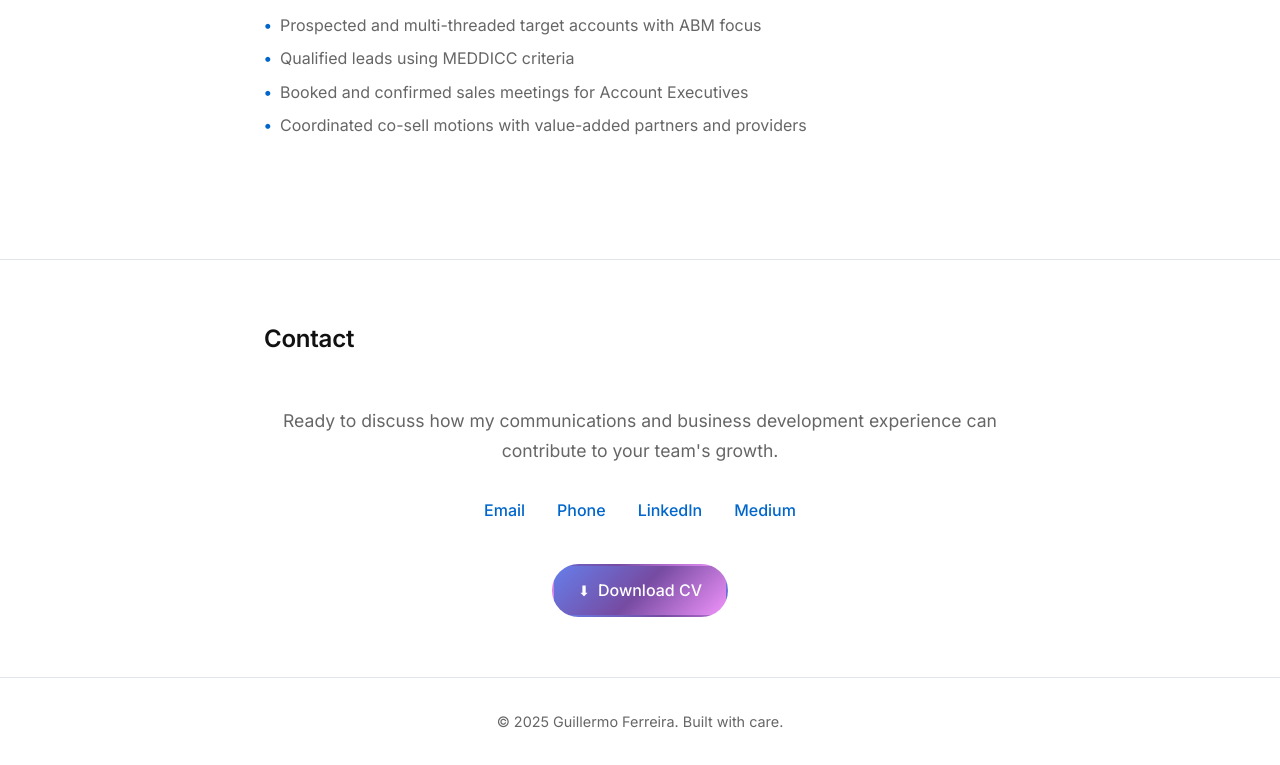
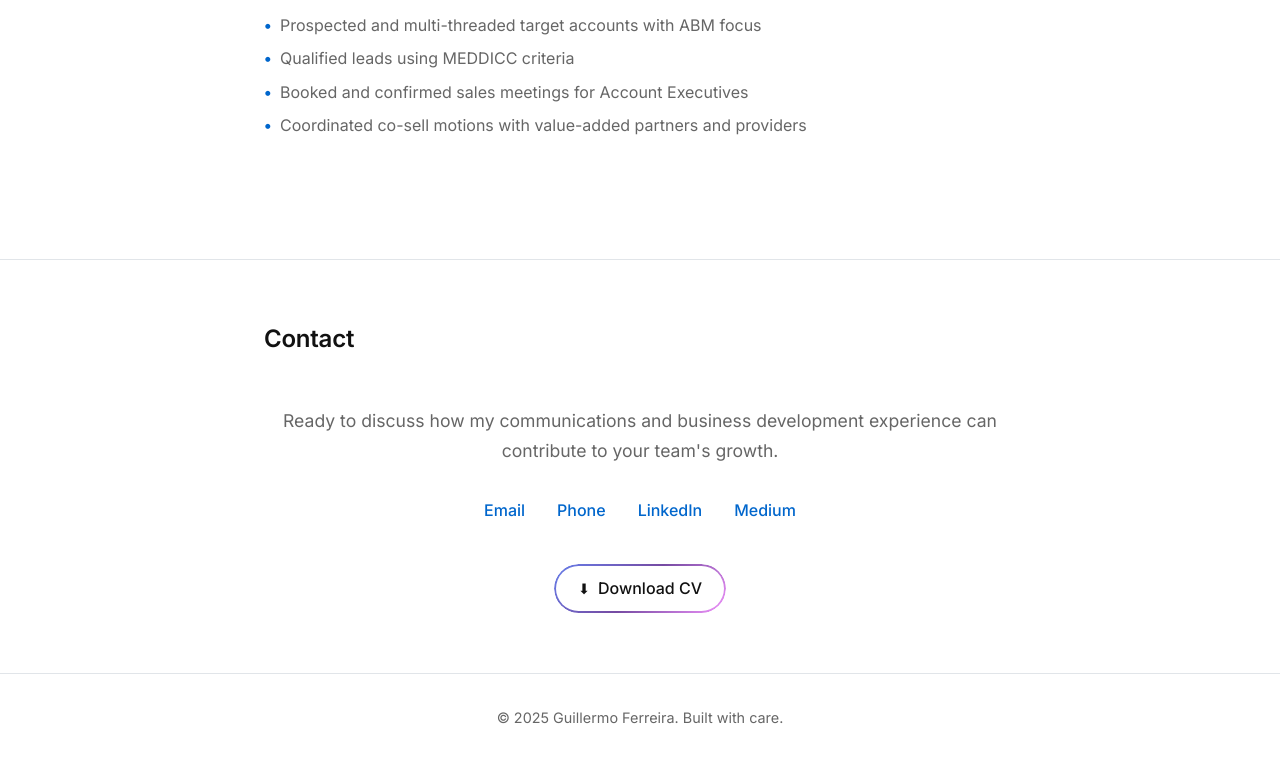
Before and after one commit to guillermo-ferreira/portfolio, a plain HTML site: page index.html in a window 1280 px wide. Shown: the part 4531-5296 px from the top of the page. Drawn offline with Linux system fonts and the light colour scheme.

Commit message:
Update index.html

```diff
--- a/index.html
+++ b/index.html
@@ -369,23 +369,34 @@
     align-items: center;
     gap: 8px;
     padding: 12px 24px;
-            background: linear-gradient(135deg, #667eea 0%, #764ba2 50%, #f093fb 100%);
-            color: white;
+    background: var(--white);
+    color: var(--primary-color);
     text-decoration: none;
     border-radius: 50px;
     font-weight: 500;
     font-size: 1rem;
     transition: all 0.3s ease;
-            border: 2px solid transparent;
     position: relative;
     overflow: hidden;
+}
+
+.cv-button::before {
+    content: '';
+    position: absolute;
+    inset: 0;
+    padding: 2px;
+    background: linear-gradient(135deg, #667eea 0%, #764ba2 50%, #f093fb 100%);
+    border-radius: 50px;
+    mask: linear-gradient(#fff 0 0) content-box, linear-gradient(#fff 0 0);
+    mask-composite: xor;
+    -webkit-mask-composite: xor;
 }
 
         .cv-button:hover {
     transform: translateY(-2px);
     box-shadow: 0 8px 25px rgba(102, 126, 234, 0.3);
     text-decoration: none;
-            color: white;
+    color: var(--primary-color);
 }
 
         .cv-button:active {
```
Lines whose indentation alone changed are shown as unchanged.
